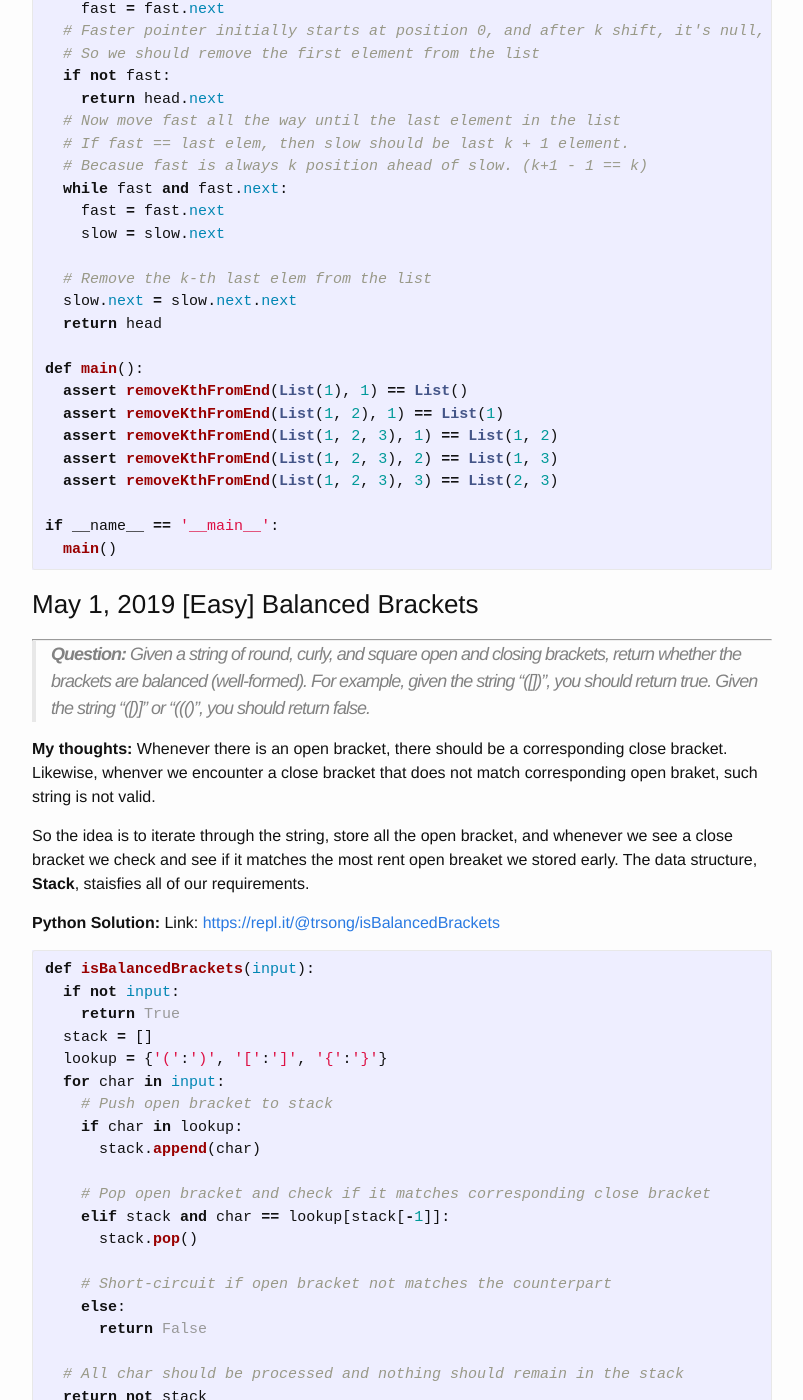
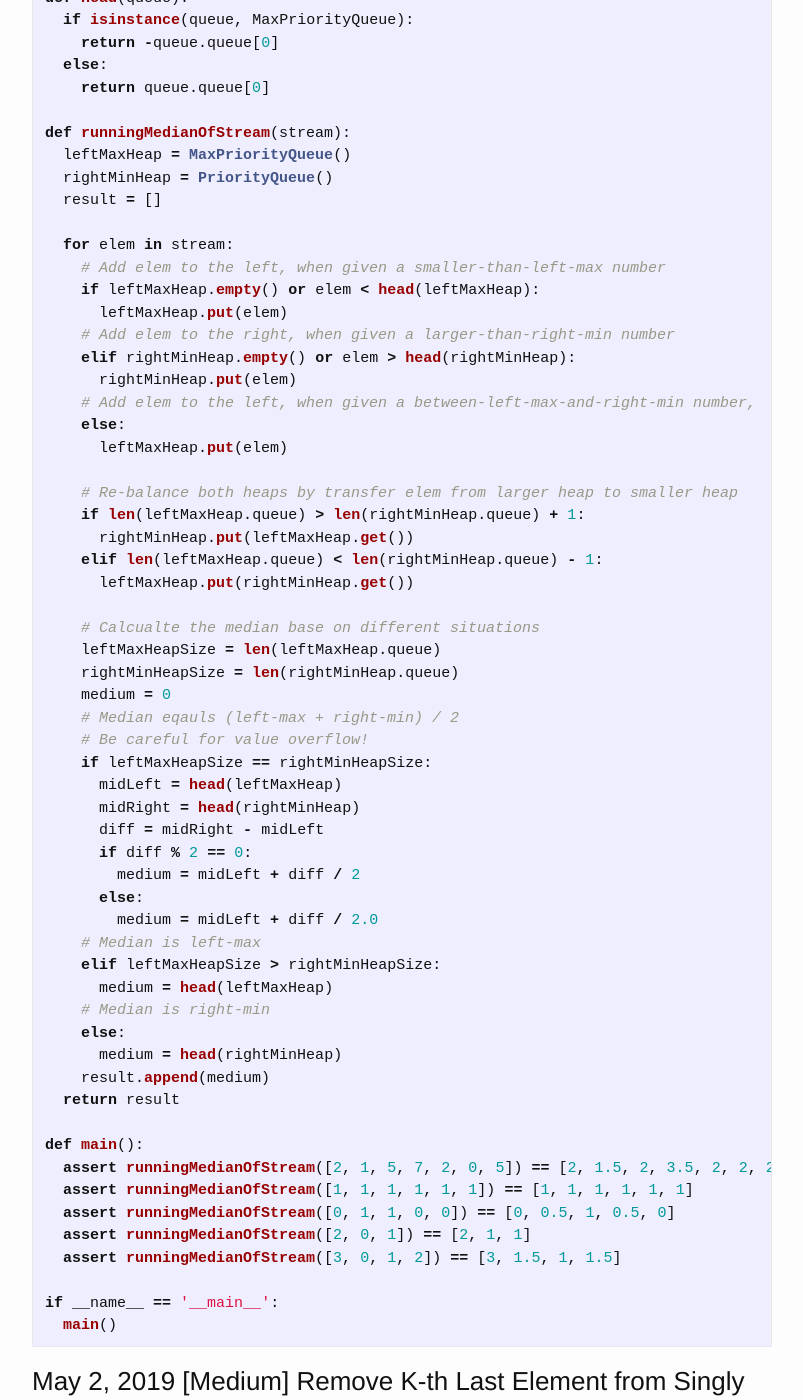
Before and after one commit to trsong/trsong.github.io, a Jekyll site: the page built from _posts/2019-04-30-DailyQuestions.md, in a window 1280 px wide and 1400 px high, scrolled down 1984 px. Shown: the whole window, without its empty margins (238-1041 px from the left). Built offline with Jekyll 4.4.1, drawn with Linux system fonts in a browser that asks for light colours; some of the changed text lies outside the part shown.

Commit message:
Add answer to May3 questions

````diff
--- a/_posts/2019-04-30-DailyQuestions.md
+++ b/_posts/2019-04-30-DailyQuestions.md
@@ -54,14 +54,14 @@ categories: Python/Java
 * 1, 2, 1
 * 1, 1, 2
 * 2, 2
+-->
 
 ### May 4, 2019 \[Easy\] Power Set
 ---
 > **Question:** The power set of a set is the set of all its subsets. Write a function that, given a set, generates its power set.
 >
-> For example, given the set given as a list [1, 2, 3], it should return [[], [1], [2], [3], [1, 2], [1, 3], [2, 3], [1, 2, 3]] representing the power set.
+> For example, given a set represented by a list `[1, 2, 3]`, it should return `[[], [1], [2], [3], [1, 2], [1, 3], [2, 3], [1, 2, 3]]` representing the power set.
 
--->
 
 ### May 3, 2019 \[Easy\] Running median of a number stream
 ---
@@ -79,6 +79,102 @@ categories: Python/Java
 2
 2
 2
+```
+
+**My thoughts:** Given a sorted list, the median of a list is either the element in the middle of the list or average of left-max and right-min if we break the original list into left and right part:
+
+```
+* 1, [2], 3
+* 1, [2], [3], 4
+```
+
+Notice that, as we get elem from stream 1-by-1, we don't need to keep the list sorted. If only we could partition the list into two equally large list and mantain the max of the left part and min of right part. We should be good to go.
+
+i,e,
+
+```
+[5, 1, 7]            [8 , 20, 10]
+       ^ left-max     ^ right-min
+```
+
+A max-heap plus a min-heap will make it a lot easier to mantain the value we are looking for: A max-heap on the left mantaining the largest on left half and a min-heap on the right holding the smallest on right half. And most importantly, we mantain the size of max-heap and min-heap while reading data. (Left and right can at most off by 1).
+
+**Python Solution:** Link: [https://repl.it/@trsong/runningMedianOfStream](https://repl.it/@trsong/runningMedianOfStream)
+
+```py
+from queue import PriorityQueue
+
+# Python doesn't have Max Heap, so we just implement one ourselves
+class MaxPriorityQueue(PriorityQueue):
+  def __init__(self):
+    PriorityQueue.__init__(self)
+
+  def get(self):
+    return -PriorityQueue.get(self)
+
+  def put(self, val):
+    PriorityQueue.put(self, -val)
+
+def head(queue):
+  if isinstance(queue, MaxPriorityQueue):
+    return -queue.queue[0]
+  else:
+    return queue.queue[0]
+
+def runningMedianOfStream(stream):
+  leftMaxHeap = MaxPriorityQueue()
+  rightMinHeap = PriorityQueue()
+  result = []
+
+  for elem in stream:
+    # Add elem to the left, when given a smaller-than-left-max number
+    if leftMaxHeap.empty() or elem < head(leftMaxHeap):
+      leftMaxHeap.put(elem)
+    # Add elem to the right, when given a larger-than-right-min number
+    elif rightMinHeap.empty() or elem > head(rightMinHeap):
+      rightMinHeap.put(elem)
+    # Add elem to the left, when given a between-left-max-and-right-min number,
+    else:
+      leftMaxHeap.put(elem)
+
+    # Re-balance both heaps by transfer elem from larger heap to smaller heap
+    if len(leftMaxHeap.queue) > len(rightMinHeap.queue) + 1:
+      rightMinHeap.put(leftMaxHeap.get())
+    elif len(leftMaxHeap.queue) < len(rightMinHeap.queue) - 1:
+      leftMaxHeap.put(rightMinHeap.get())
+
+    # Calcualte the median base on different situations
+    leftMaxHeapSize = len(leftMaxHeap.queue)
+    rightMinHeapSize = len(rightMinHeap.queue)
+    medium = 0
+    # Median eqauls (left-max + right-min) / 2
+    # Be careful for value overflow!
+    if leftMaxHeapSize == rightMinHeapSize:
+      midLeft = head(leftMaxHeap)
+      midRight = head(rightMinHeap)
+      diff = midRight - midLeft
+      if diff % 2 == 0:
+        medium = midLeft + diff / 2
+      else:
+        medium = midLeft + diff / 2.0
+    # Median is left-max
+    elif leftMaxHeapSize > rightMinHeapSize:
+      medium = head(leftMaxHeap)
+    # Median is right-min
+    else:
+      medium = head(rightMinHeap)
+    result.append(medium)
+  return result
+
+def main():
+  assert runningMedianOfStream([2, 1, 5, 7, 2, 0, 5]) == [2, 1.5, 2, 3.5, 2, 2, 2]
+  assert runningMedianOfStream([1, 1, 1, 1, 1, 1]) == [1, 1, 1, 1, 1, 1]
+  assert runningMedianOfStream([0, 1, 1, 0, 0]) == [0, 0.5, 1, 0.5, 0]
+  assert runningMedianOfStream([2, 0, 1]) == [2, 1, 1]
+  assert runningMedianOfStream([3, 0, 1, 2]) == [3, 1.5, 1, 1.5]
+
+if __name__ == '__main__':
+  main()
 ```
 
 ### May 2, 2019 \[Medium\] Remove K-th Last Element from Singly Linked-list
````
